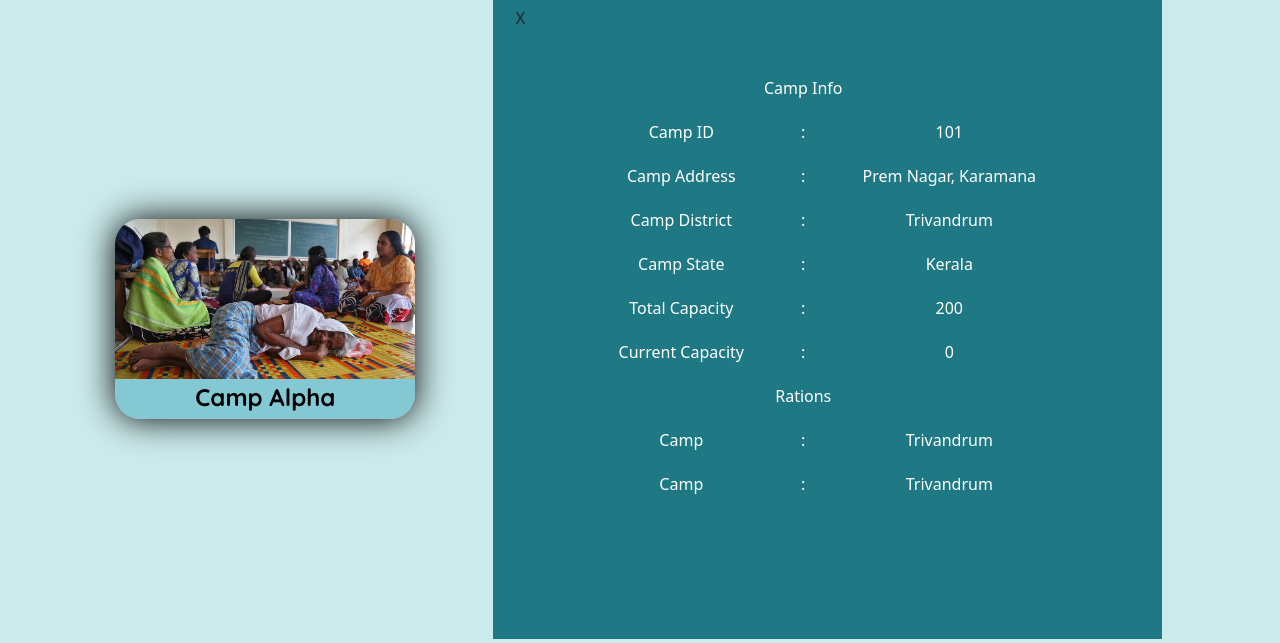
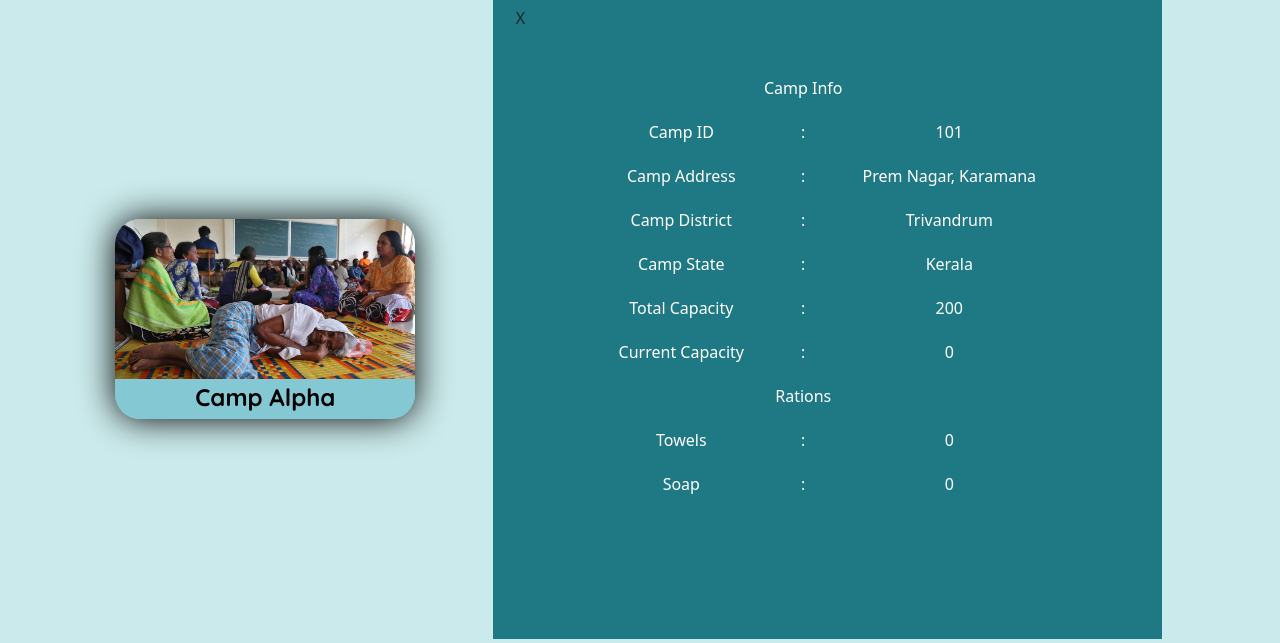
Before and after one commit to jomy-david/Disaster_Management, a Django app: page /Camp in a window 1280 px wide, after a click that opens the changed part. Shown: the part 129-772 px from the top of the page. Run offline with Django 4.2, Linux system fonts and the light colour scheme; data comes from the database, SQL or seed files in the repository; both versions use the stored data as it was after the commit; some libraries are stand-ins or nearby versions.

Commit message:
Version 1

```diff
--- a/Main/admin.py
+++ b/Main/admin.py
@@ -9,7 +9,7 @@ class adminPerson(admin.ModelAdmin):
     ]
 class adminCamp(admin.ModelAdmin):
     list_display=[
-        'camp_id','camp_name','camp_add','camp_district','camp_state','camp_man','man_contact','curr_capacity','total_capacity'
+        'camp_id','camp_name','camp_add','camp_district','camp_state','camp_man','man_contact','curr_capacity','total_capacity','rat_towel','rat_soap'
     ]
 admin.site.register(Person,adminPerson)
 admin.site.register(Camp,adminCamp)
--- a/Main/templates/Camp.html
+++ b/Main/templates/Camp.html
@@ -80,14 +80,14 @@
                 <td>Rations</td>
             </tr>
             <tr>
-                <td>Camp </td>
+                <td>Towels </td>
                 <td>:</td>
-                <td>{{i.camp_district}}</td>
+                <td>{{i.rat_towel}}</td>
             </tr>
             <tr>
-                <td>Camp </td>
+                <td>Soap </td>
                 <td>:</td>
-                <td>{{i.camp_district}}</td>
+                <td>{{i.rat_soap}}</td>
             </tr>
         </table>
         </section>
--- a/Main/templates/Requirements.html
+++ b/Main/templates/Requirements.html
@@ -30,6 +30,7 @@
 
 <main class="container">
     <form method="post">
+        {% csrf_token %}
         <table>
                 <td>Camp ID :</td>
                 <td><input type="text" name="id"></td>
@@ -49,5 +50,6 @@
             <tr style="height: 50px;"></tr>
         </table>
         <input class="btn btn-primary" type="submit" value="SUBMIT">
+        {{error}}
     </form>
 </main>
--- a/Main/views.py
+++ b/Main/views.py
@@ -42,7 +42,16 @@ def requirements(request):
         camp_list = [i[0] for i in camp_list]
         if cid in camp_list:
             camp_data = Camp.objects.get(camp_id=cid)
-    return render(request,'Requirements.html')
+            ration = request.POST.get("things")
+            qty = int(request.POST.get("qty"))
+            if ration == "towels":
+                camp_data.rat_towel+=qty
+            else:
+                camp_data.rat_soap+=qty
+            camp_data.save(update_fields=['rat_towel','rat_soap'])
+        else:
+            return render(request,'Requirements.html',{'error':"Invalid Camp ID"})
+    return render(request,'Requirements.html',{"error":""})
 
 def test(request):
     data = Camp.objects.values_list('camp_id')
```
Also changed, not shown: db.sqlite3.
